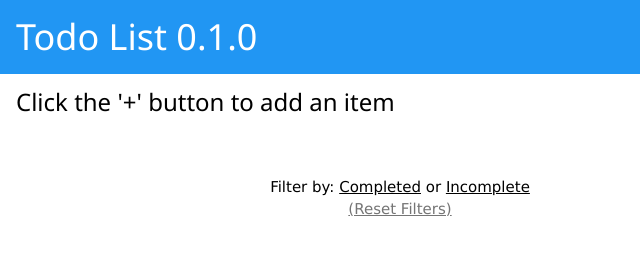
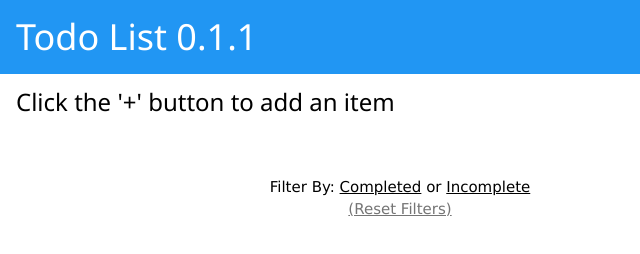
Before and after one commit to LilithTundrus/todo-list-electron, an Electron app: page index.html in a window 800 px wide. Shown: the full height of the page, 0-640 px from the left. Drawn offline with nearby package versions, Linux system fonts and the light colour scheme.

Commit message:
Minor changes, version bump to 0.1.1. Admitted I'm borrowing shit from SO

```diff
--- a/index.html
+++ b/index.html
@@ -3,22 +3,23 @@
 
 <head>
     <meta name="viewport" content="width=device-width, initial-scale=1">
-    <title>Todo List 0.1.0</title>
+    <title>Todo List 0.1.1</title>
     <link rel="stylesheet" href="https://www.w3schools.com/w3css/4/w3.css">
     <link rel="stylesheet" href="https://fonts.googleapis.com/icon?family=Material+Icons">
-    <!-- for when we do JS, require it here -->
 </head>
 
 <body>
     <div class="w3-container w3-blue">
-        <h1>Todo List 0.1.0</h1>
+        <h1>Todo List 0.1.1</h1>
     </div>
+
     <!-- Our Main container -->
     <div class="w3-display-container">
         <!-- 'Plus' button, top right -->
         <div class="w3-padding w3-display-topright">
             <button id="plusButton" class="w3-circle w3-blue w3-button w3-xlarge">+</button>
         </div>
+
         <!-- Pull up a w3-model on click for text input -->
         <div id="inputModal" class="w3-modal">
             <div class="w3-modal-content w3-animate-bottom w3-card-4 ">
@@ -41,6 +42,8 @@
             </div>
         </div>
 
+        <!-- The modal used when an item is edited, different than the add modal
+        TBH this could probably just be the same modal but change the name of the buttons/header -->
         <div id="editModal" class="w3-modal">
             <div class="w3-modal-content w3-animate-bottom w3-card-4 ">
                 <header class="w3-container w3-blue">
@@ -65,13 +68,15 @@
         </div>
     </div>
 
+    <!-- Where all of the TODO items go -->
     <div id="listContainer" class="w3-container">
         <h3>Click the '+' button to add an item</h3>
         <br>
         <br>
     </div>
 
-    <div class="w3-center">Filter by:
+    <!-- Filter links handles by JS -->
+    <div class="w3-center">Filter By:
         <a href="#" id="completedFilter">Completed</a> or
         <a href="#" id="incompleteFilter">Incomplete</a>
         <br>
@@ -84,8 +89,9 @@
 <!-- This is also where any electron or custom Node.js code can go -->
 <script>
     let controller = require('./storageController.js');
-    // TODO: figure out why listItem elements 'come back'
     // Uncomment this if you need to reset the local storage: controller.resetListItems();
+
+    // For generating 'UUID' for the localStorage for TODO elements
     function uuid() {
         var uuid = "", i, random;
         for (i = 0; i < 32; i++) {
@@ -96,6 +102,7 @@
         return uuid;
     }
 
+    // Borrowed from SO: https://stackoverflow.com/questions/3387427/remove-element-by-id
     Element.prototype.remove = function () {
         this.parentElement.removeChild(this);
     }
```
